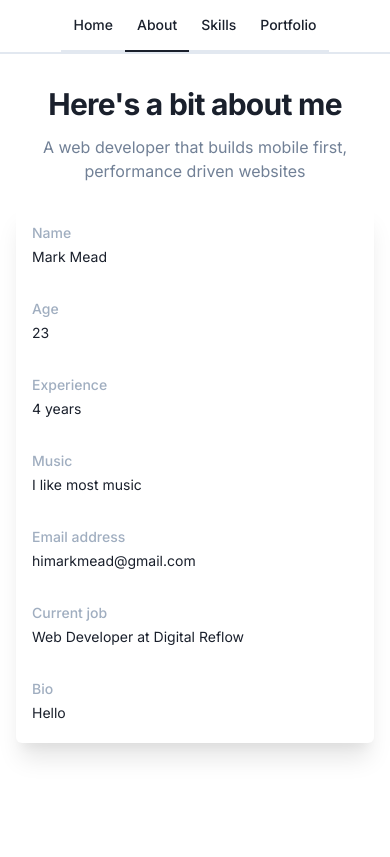
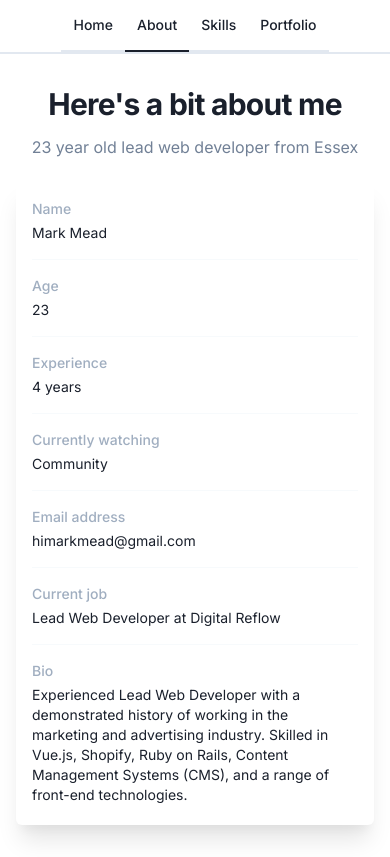
Before and after one commit to markmead/portfolio, a Next.js app: page /about in a window 390 px wide. Built offline with nearby package versions, Linux system fonts and the light colour scheme; what @tailwindcss/ui would draw is missing.

Commit message:
Update content & tidyup cards on mobile

```diff
--- a/components/about-card/index.js
+++ b/components/about-card/index.js
@@ -7,28 +7,29 @@ function AboutCard() {
     { title: 'Name', text: 'Mark Mead' },
     { title: 'Age', text: '23' },
     { title: 'Experience ', text: '4 years' },
-    { title: 'Music', text: 'I like most music' },
+    { title: 'Currently watching', text: 'Community' },
     { title: 'Email address', text: 'himarkmead@gmail.com' },
-    { title: 'Current job', text: 'Web Developer at Digital Reflow' },
+    { title: 'Current job', text: 'Lead Web Developer at Digital Reflow' },
   ]
 
   const bio = {
     title: 'Bio',
-    text: 'Hello',
+    text:
+      'Experienced Lead Web Developer with a demonstrated history of working in the marketing and advertising industry. Skilled in Vue.js, Shopify, Ruby on Rails, Content Management Systems (CMS), and a range of front-end technologies.',
   }
   return (
     <Card classNames='mt-5 sm:mt-10'>
       <div className='px-4 py-5 sm:px-6'>
-        <dl className='grid grid-cols-1 row-gap-8 col-gap-4 sm:grid-cols-2'>
+        <dl className='-mt-4 space-y-4 divide-y divide-gray-100 sm:space-y-0 sm:divide-y-0 sm:grid sm:row-gap-8 sm:col-gap-4 sm:grid-cols-2 sm:mt-0'>
           {about.map((info) => {
             return (
-              <div className='sm:col-span-1' key={info.title}>
+              <div className='pt-4 sm:pt-0 sm:col-span-1' key={info.title}>
                 <DescriptionListDT text={info.title} />
                 <DescriptionListDD text={info.text} classNames='mt-1' />
               </div>
             )
           })}
-          <div className='sm:col-span-2'>
+          <div className='pt-4 sm:pt-0 sm:col-span-2'>
             <DescriptionListDT text={bio.title} />
             <DescriptionListDD text={bio.text} classNames='mt-1' />
           </div>
--- a/components/skills-card/index.js
+++ b/components/skills-card/index.js
@@ -9,7 +9,7 @@ function SkillsCard() {
     { title: 'JavaScript', text: 'jQuery, React, Vue, Stimulus & Alpine' },
     { title: 'Ruby', text: 'Ruby on Rails & RSpec' },
     { title: 'Hosting', text: 'Heroku, Netlify & Vercel' },
-    { title: 'Database/Querying', text: 'Postgres, SQL & GraphQL' },
+    { title: 'Database & Querying', text: 'Postgres, SQL & GraphQL' },
     { title: 'Static Site Generation', text: 'Next, Gatsby, Gridsome, Nuxt & Jekyll' },
     { title: 'CMS', text: 'Spina, Netlify, WordPress, Contentful & Forestry' },
     { title: 'CSS Frameworks', text: 'Tailwind, Zurb Foundation, Bootstrap, Skeleton & GOVUK Design System' },
@@ -19,12 +19,12 @@ function SkillsCard() {
   return (
     <Card classNames='mt-5 sm:mt-10'>
       <div className='px-4 py-5 sm:p-0'>
-        <dl className='space-y-8 sm:space-y-0 sm:divide-y sm:divide-gray-200'>
+        <dl className='-mt-4 space-y-4 divide-y divide-gray-100 sm:space-y-0 sm:mt-0'>
           {skills.map((skill) => {
             return (
-              <div className='grid grid-cols-3 gap-4 px-6 py-5' key={skill.title}>
+              <div className='grid grid-cols-3 gap-4 pt-4 sm:px-6 sm:py-5' key={skill.title}>
                 <DescriptionListDT text={skill.title} />
-                <DescriptionListDD text={skill.text} classNames='sm:mt-0 sm:col-span-2' />
+                <DescriptionListDD text={skill.text} classNames='sm:mt-0 col-span-2' />
               </div>
             )
           })}
--- a/pages/about.js
+++ b/pages/about.js
@@ -15,7 +15,7 @@ function About() {
 
       <Layout>
         <PageHeading title="Here's a bit about me" />
-        <PageSubHeading title='A web developer that builds mobile first, performance driven websites' />
+        <PageSubHeading title='23 year old lead web developer from Essex' />
         <AboutCard />
       </Layout>
     </>
```
